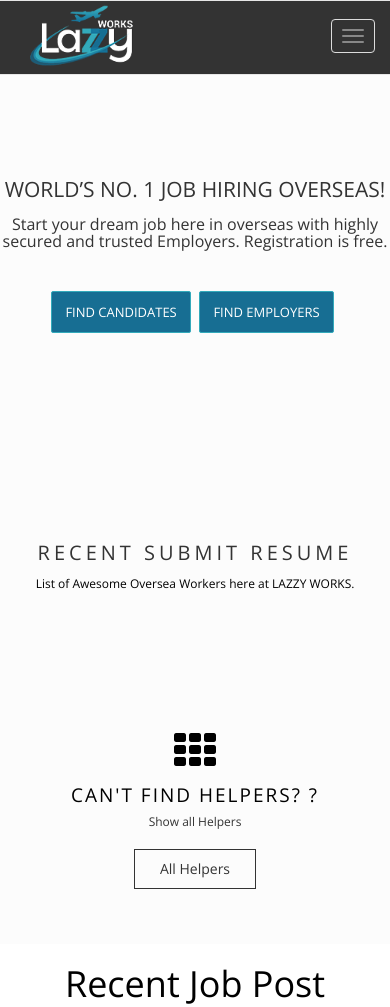
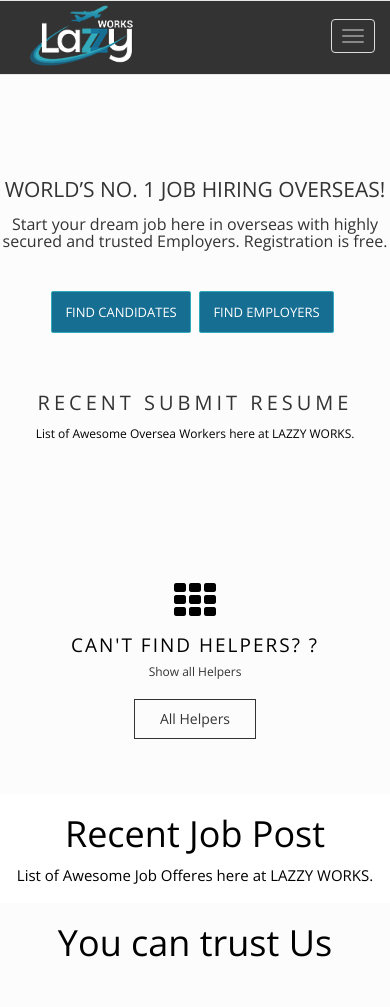
Before and after one commit to JohnRax/LazzyCorporation-OFWv0.2, a PHP site: page /index.php in a window 390 px wide. Shown: the top 1007 px of the page. Run offline with PHP 8.4, Linux system fonts and the light colour scheme; data that the repository does not hold is empty; some libraries are stand-ins or nearby versions.

Commit message:
response

```diff
--- a/assets/css/responsive.css
+++ b/assets/css/responsive.css
@@ -837,7 +837,7 @@
 @media (max-width:480px){
 
     .page-title {
-        padding-top: 600px
+        padding-top: 450px
     }
       .page-title1 {
         padding-top: 0px
```
